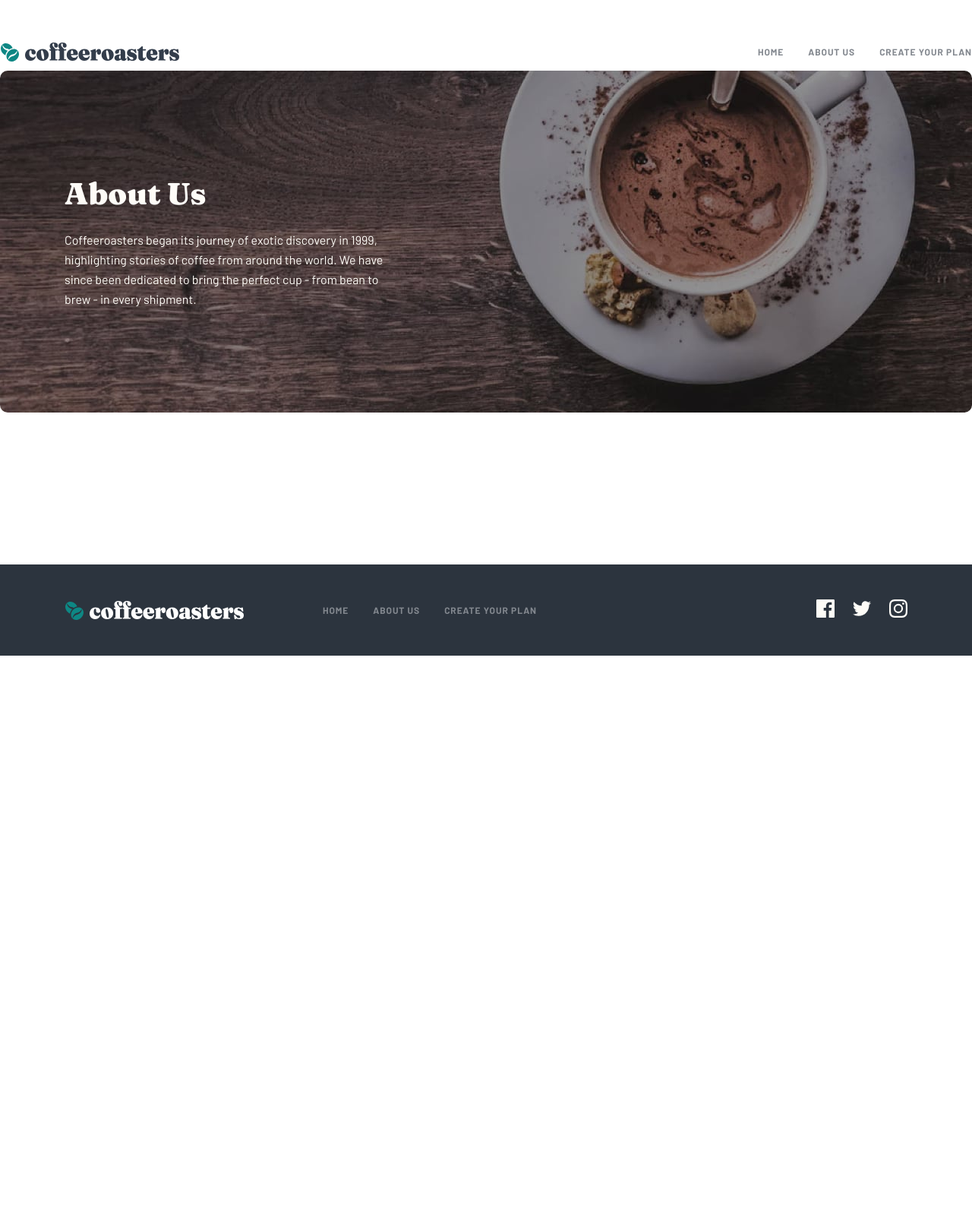
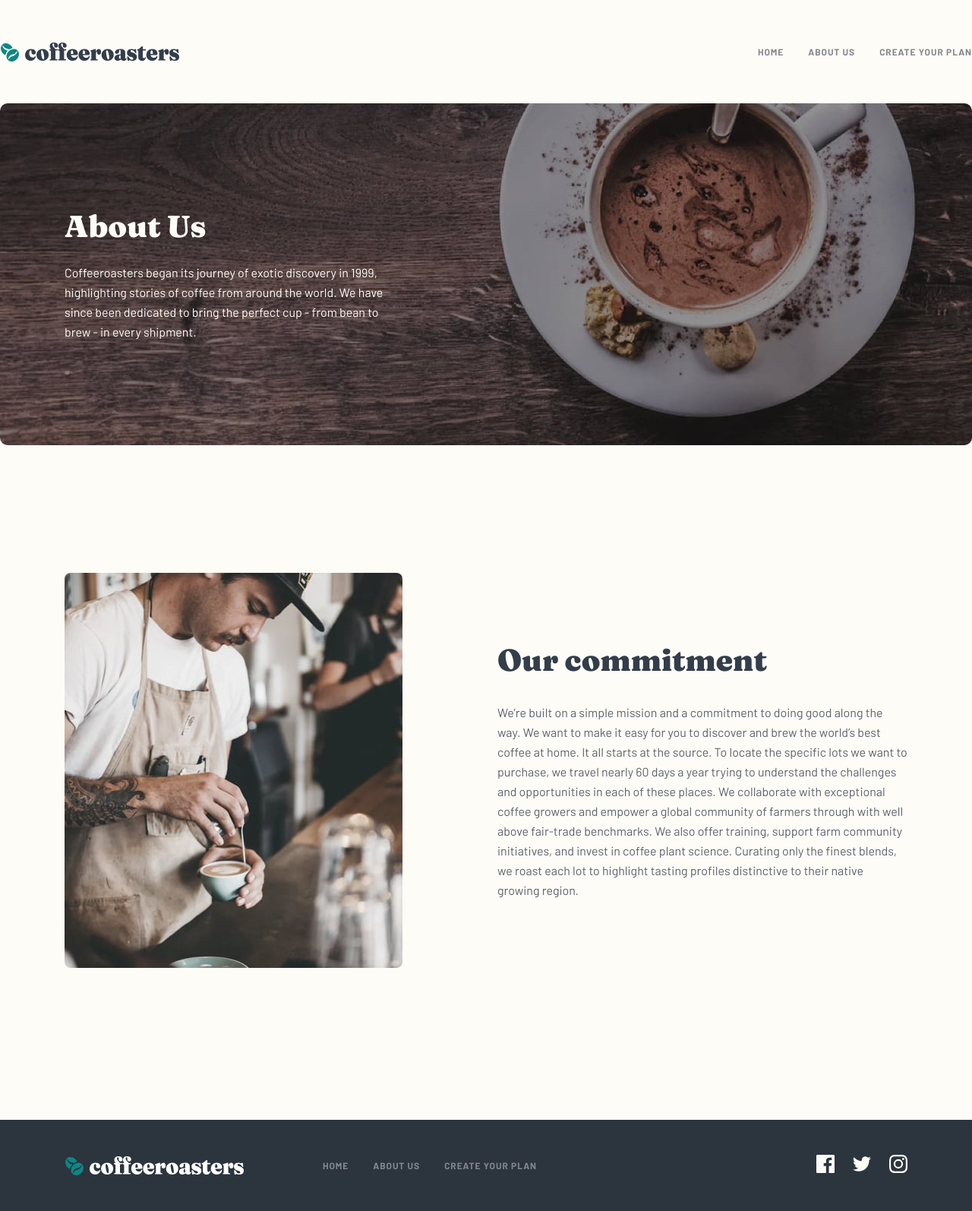
Before and after one commit to VillageR88/flask-coffeeroasters-subscription-site, a Flask app: page /about-us in a window 1280 px wide. Shown: the whole page at 76% size. Before the commit the page ends 863 px from the top, so only its background shows below. Run offline with Flask 3, Linux system fonts and the light colour scheme.

Commit message:
about-us layout desktop
Signed-off-by: VillageR88 <villager88pl@gmail.com>

```diff
--- a/app/static/css/about-us.css
+++ b/app/static/css/about-us.css
@@ -1,6 +1,20 @@
 .about-us h1,
+.about-us h2,
 .about-us p {
   margin: 0;
+}
+
+.about-us h1,
+.about-us h2 {
+  font-family: fraunces;
+  font-weight: var(--font-black);
+  font-size: 40px;
+}
+
+.about-us p {
+  font-family: barlow;
+  font-size: 16px;
+  line-height: 26px;
 }
 
 main.about-us > div:nth-of-type(1) {
@@ -23,15 +37,37 @@ main.about-us > div:nth-of-type(1) > div {
   position: relative;
   margin-left: 85px;
 }
+
 main.about-us > div:nth-of-type(1) > div > h1 {
   color: #fefcf7;
-  font-size: 40px;
-  font-family: fraunces;
-  font-weight: var(--font-black);
 }
+
 main.about-us > div:nth-of-type(1) > div > p {
   color: #fefcf7;
-  font-size: 16px;
-  font-family: barlow;
-  line-height: 26px;
 }
+
+main.about-us > div:nth-of-type(2) {
+  margin-top: 168px;
+  display: flex;
+  justify-content: space-between;
+  align-items: center;
+  max-width: 1110px;
+  width: 100%;
+  height: 520px;
+}
+
+main.about-us > div:nth-of-type(2) > img {
+  border-radius: 8px;
+}
+
+main.about-us > div:nth-of-type(2) > div {
+  display: flex;
+  flex-direction: column;
+  max-width: 540px;
+  gap: 32px;
+  color: #333d4b;
+}
+
+main.about-us > div:nth-of-type(2) > div > p {
+  opacity: 0.8;
+}
--- a/app/static/css/globals.css
+++ b/app/static/css/globals.css
@@ -25,6 +25,7 @@ nav > ul > li > a:hover {
 }
 
 body {
+  background-color: #fefcf7;
   padding-top: 43px;
   margin: auto;
   min-height: 100vh;
@@ -37,10 +38,13 @@ body {
 }
 
 main {
+  padding-top: 43px;
+  margin-bottom: auto;
+  display: flex;
+  flex-direction: column;
+  align-items: center;
   max-width: 1280px;
   width: 100%;
-  margin-bottom: auto;
-  flex-direction: column;
 }
 
 nav {
--- a/app/static/css/home.css
+++ b/app/static/css/home.css
@@ -60,12 +60,6 @@
   background-color: #fdd6ba;
 }
 
-main.home {
-  display: flex;
-  flex-direction: column;
-  padding-top: 43px;
-  align-items: center;
-}
 
 main.home > div:nth-of-type(1) {
   width: 100%;
--- /dev/null
+++ b/app/templates/about-us/block2.html
@@ -0,0 +1,18 @@
+<div>
+  <img src="../static/images/about/desktop/image-commitment.jpg" />
+  <div>
+    <h2>Our commitment</h2>
+    <p>
+      We’re built on a simple mission and a commitment to doing good along the
+      way. We want to make it easy for you to discover and brew the world’s best
+      coffee at home. It all starts at the source. To locate the specific lots
+      we want to purchase, we travel nearly 60 days a year trying to understand
+      the challenges and opportunities in each of these places. We collaborate
+      with exceptional coffee growers and empower a global community of farmers
+      through with well above fair-trade benchmarks. We also offer training,
+      support farm community initiatives, and invest in coffee plant science.
+      Curating only the finest blends, we roast each lot to highlight tasting
+      profiles distinctive to their native growing region.
+    </p>
+  </div>
+</div>
--- a/app/templates/about-us/page.html
+++ b/app/templates/about-us/page.html
@@ -2,5 +2,6 @@
 <main class="about-us">
   <!-- prettier-ignore -->
   {% include './about-us/block1.html' %}
+  {% include './about-us/block2.html' %}
 </main>
 {% endblock %}
```
